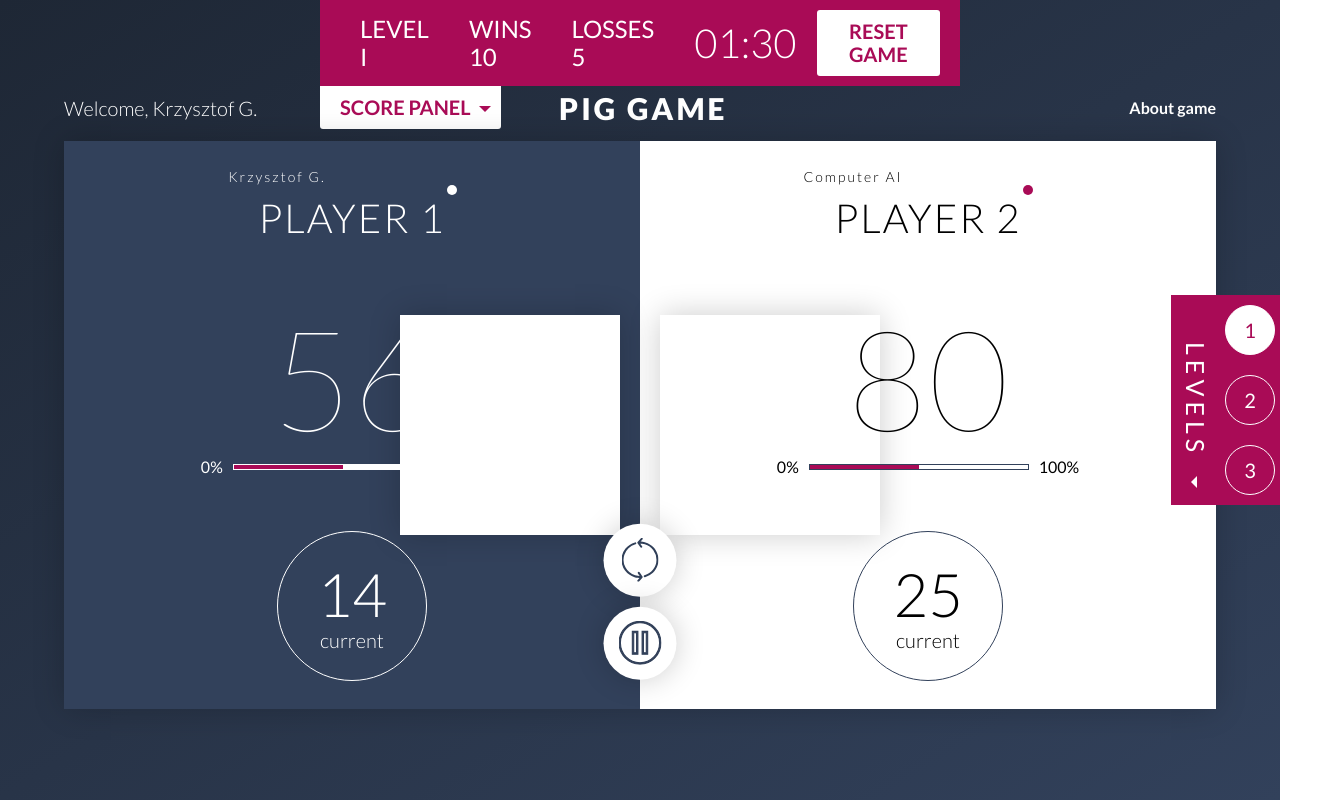
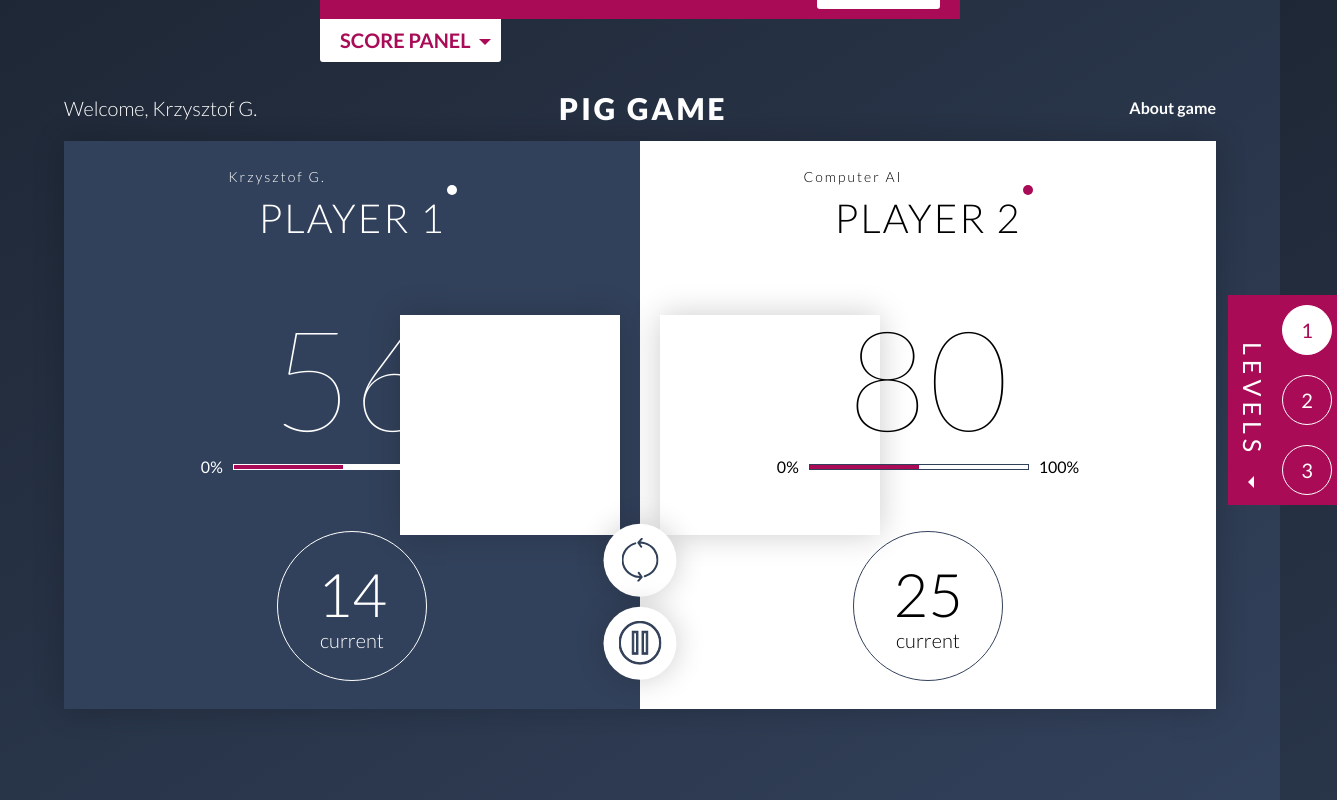
Before and after one commit to KrzysztofGrudzien/pig-game, a website built with webpack: page src/pages/index.html in a window 1280 px wide. Shown: the whole page, 1337 px wide, since content can reach past the window. Built offline with nearby package versions, Linux system fonts and the light colour scheme.

Commit message:
add styles

```diff
--- a/src/scss/_basic.scss
+++ b/src/scss/_basic.scss
@@ -21,5 +21,6 @@ body {
     justify-content: center;
     min-height: 100vh;
     position: relative;
+    overflow: hidden;
     width: 100%;
 }
--- a/src/scss/components/_levels.scss
+++ b/src/scss/components/_levels.scss
@@ -6,6 +6,11 @@
     top: 50%;
     transform: translateY(-50%);
     z-index: 10;
+    transition: right 0.2s ease-out;
+
+    &--hide {
+        right: -5.7rem;
+    }
 
     &__buttons {
         display: flex;
@@ -14,6 +19,7 @@
 
     &__text {
         color: $color-white;
+        cursor: pointer;
         font-size: 2.5rem;
         font-weight: 500;
         letter-spacing: 5px;
@@ -43,10 +49,17 @@
         border: 1px solid $color-white;
         background: none;
         color: $color-white;
+        cursor: pointer;
         font-size: 2rem;
         height: 5rem;
         margin: 1rem 0.5rem;
+        transition: background-color, color, 0.2s ease-out;
         width: 5rem;
+
+        &:hover {
+            background-color: $color-white;
+            color: $color-magenta;
+        }
 
         &--active {
             background-color: $color-white;
--- a/src/scss/components/_panel.scss
+++ b/src/scss/components/_panel.scss
@@ -17,6 +17,7 @@
         border: none;
         border-radius: 0 0 3px 3px;
         color: $color-magenta;
+        cursor: pointer;
         font-size: 2rem;
         font-weight: 600;
         padding: 1rem 3rem 1rem 2rem;
--- a/src/scss/helpers/_classes.scss
+++ b/src/scss/helpers/_classes.scss
@@ -5,3 +5,18 @@
 .active {
     background-color: $color-white;
 }
+
+.panel {
+    transition: margin-top 0.2s ease-out;
+    &--hide {
+        margin-top: -6.7rem;
+    }
+}
+
+.levels {
+    transition: right 0.2s ease-out;
+
+    &--hide {
+        right: -2.7rem;
+    }
+}
```
